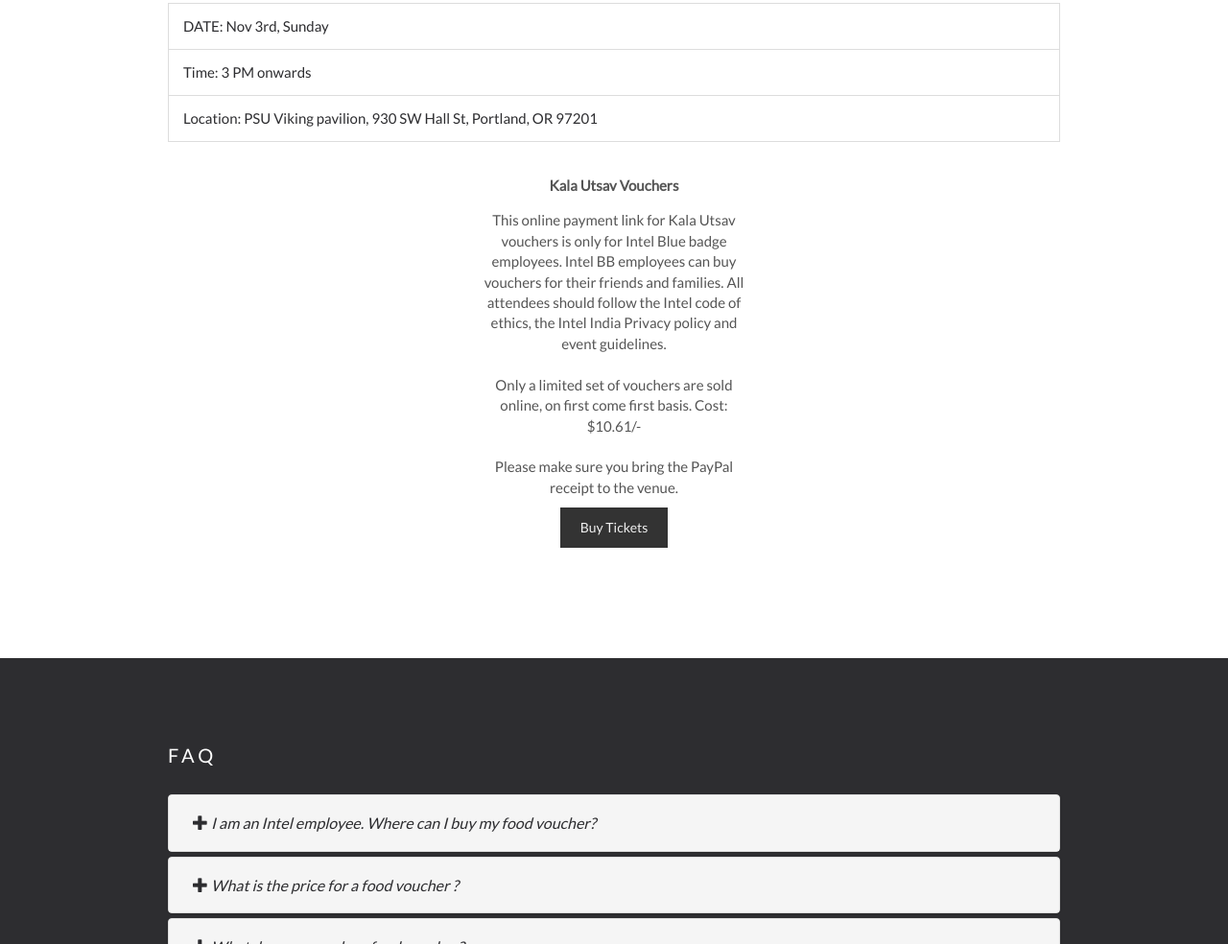
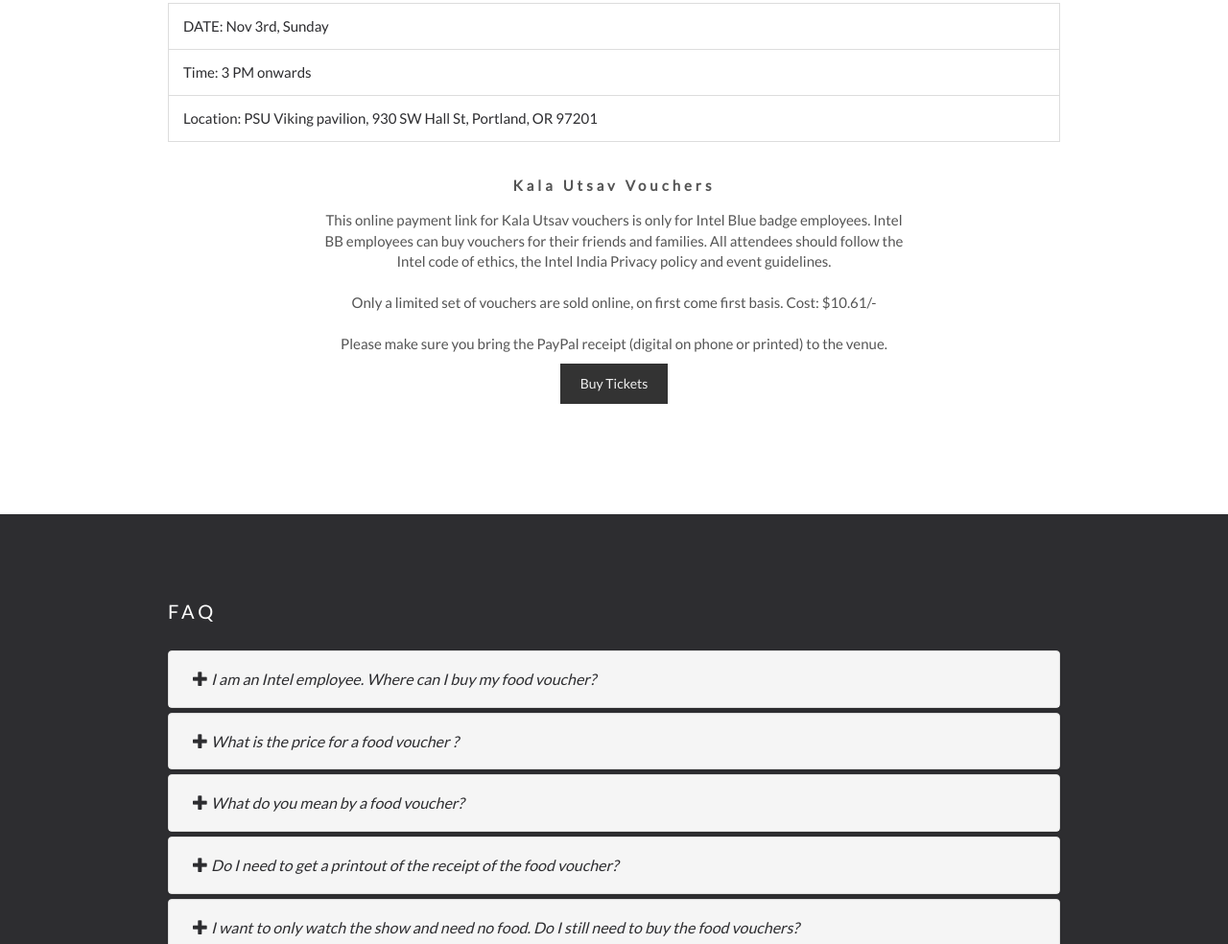
Before and after one commit to VivekBhat/KalaUtsav2019, a plain HTML site: page index.html in a window 1280 px wide. Shown: the part 852-1836 px from the top of the page at 96% size. Drawn offline with nearby package versions, Linux system fonts and the light colour scheme.

Commit message:
Update index.html

```diff
--- a/index.html
+++ b/index.html
@@ -328,10 +328,10 @@
         </ul>
 
         <div class="row text-center">
-            <div class="col-sm-4 col-md-offset-4">
+            <div class="col-sm-8 col-md-offset-2">
                 <div class="thumbnail">
                     <!--                    <img src="img/logo.png" alt="New York" width="400" height="300">-->
-                    <p><strong>Kala Utsav Vouchers</strong></p>
+                    <p><strong style="letter-spacing: 4px">Kala Utsav Vouchers</strong></p>
                     <p>This online payment link for Kala Utsav vouchers is only for Intel Blue badge employees. Intel
                         BB employees can buy vouchers for their friends and families. All attendees should follow the
                         Intel code of ethics, the Intel India Privacy policy and event guidelines.
@@ -339,7 +339,7 @@
                         Only a limited set of vouchers are sold online, on first come first basis.
                         Cost: $10.61/-
                         <br><br>
-                        Please make sure you bring the PayPal receipt to the venue.
+                        Please make sure you bring the PayPal receipt (digital on phone or printed) to the venue.
                     </p>
                     <a class="btn" type="button" target="_blank"
                        href='https://www.paypal.com/cgi-bin/webscr?cmd=_s-xclick&hosted_button_id=9LPSRC3YJA5V2'>
```
